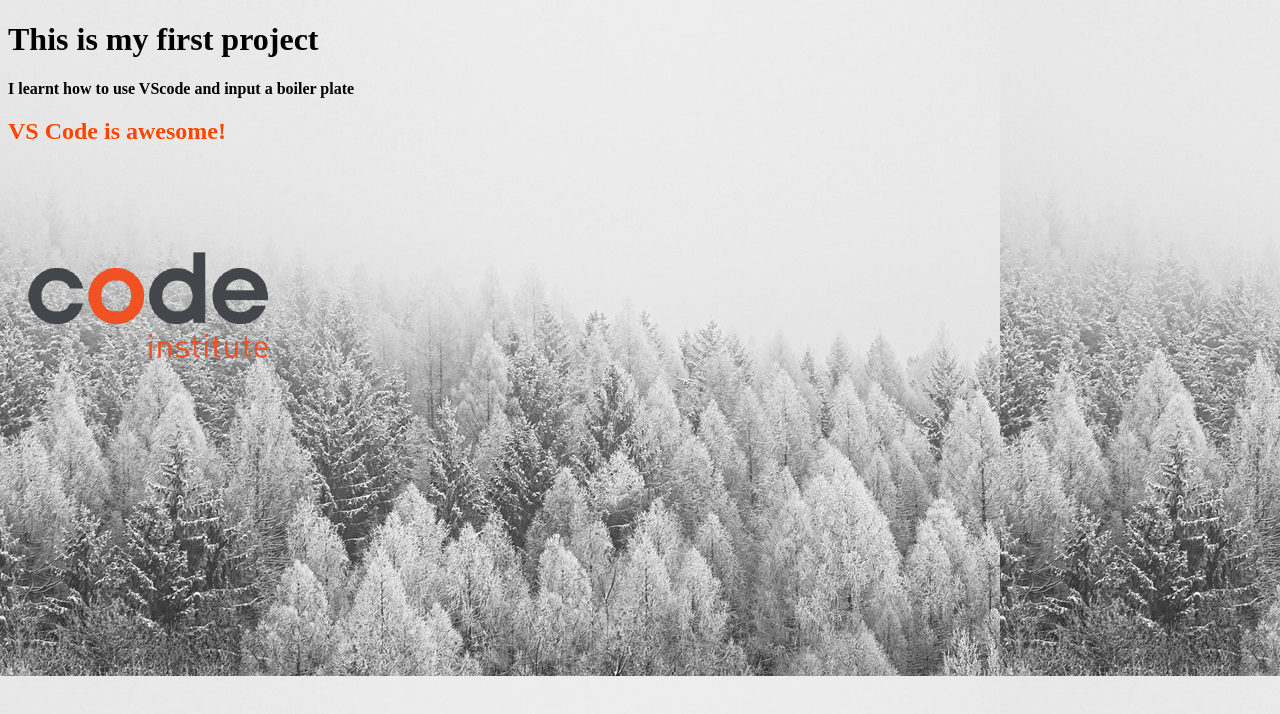
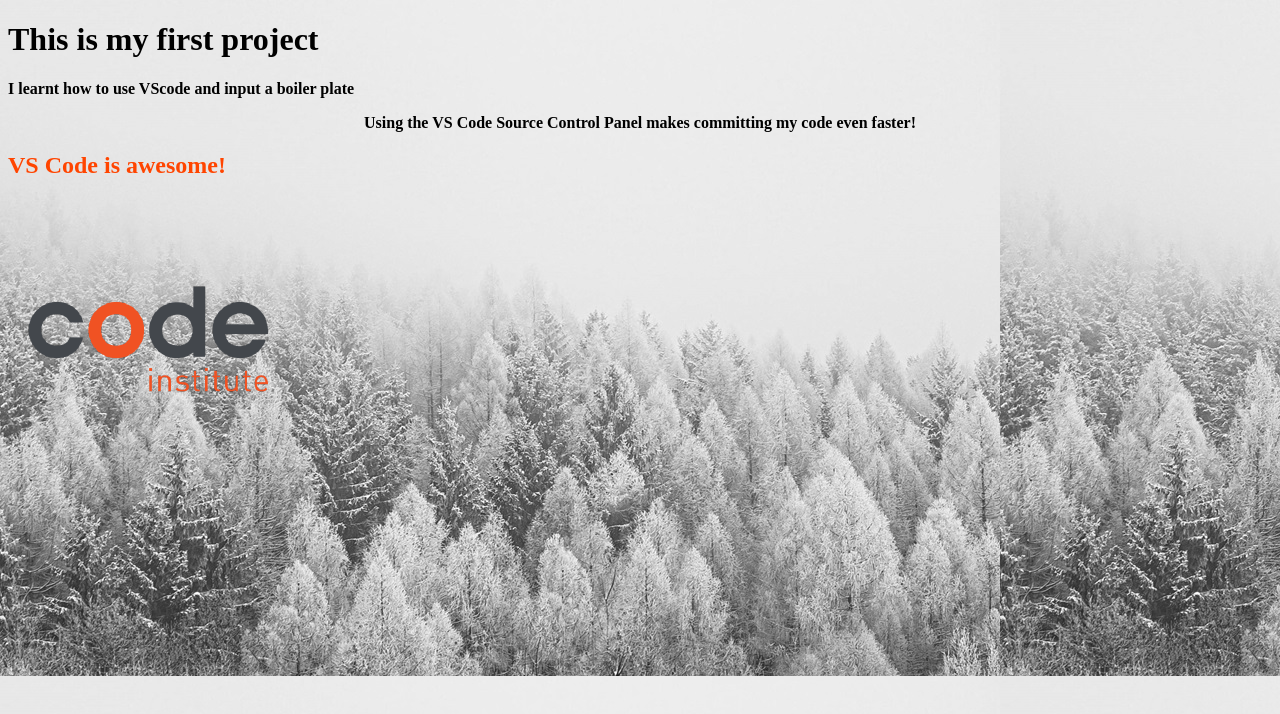
Before and after one commit to iyeme-dev/my-first-project, a plain HTML site: page index.html in a window 1280 px wide. Drawn offline with Linux system fonts and the light colour scheme.

Commit message:
Add a new paragraph and style paragraph element with a text-center class

```diff
--- a/assets/css/styles.css
+++ b/assets/css/styles.css
@@ -10,3 +10,7 @@ h2 {
 p {
     font-weight: bold;
 }
+
+.text-center {
+    text-align: center;
+}
--- a/index.html
+++ b/index.html
@@ -9,6 +9,7 @@
   <body>
     <h1>This is my first project</h1>
     <p>I learnt how to use VScode and input a boiler plate</p>
+    <P class="text-center">Using the VS Code Source Control Panel makes committing my code even faster!</P>
     <h2>VS Code is awesome!</h2>
     <img src="assets/images/ci-logo.png" alt="Code Institute Logo" />
   </body>
```
